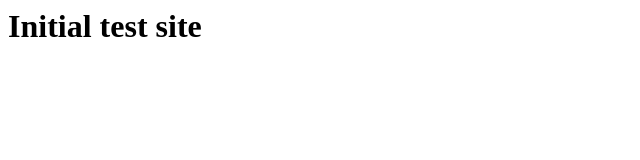
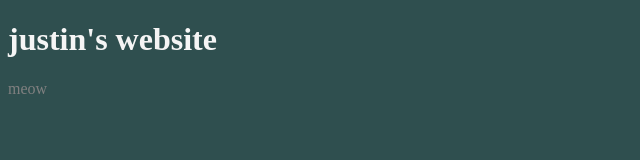
Before and after one commit to justinliang1020/justin-personal-website, a plain HTML site: page index.html in a window 1280 px wide. Shown: the whole page, without its empty margins (0-640 px from the left). Drawn offline with Linux system fonts and the light colour scheme.

Commit message:
Add styles.css

```diff
--- a/index.html
+++ b/index.html
@@ -1 +1,14 @@
-<h1>Initial test site</h1>
+<!DOCTYPE html>
+<html lang="en">
+<head>
+    <meta charset="UTF-8">
+    <meta http-equiv="X-UA-Compatible" content="IE=edge">
+    <meta name="viewport" content="width=device-width, initial-scale=1.0">
+    <link rel="stylesheet" href="styles.css">
+    <title>Justin Liang</title>
+</head>
+<body>
+    <h1>justin's website</h1>
+    <p>meow</p>
+</body>
+</html>
--- /dev/null
+++ b/styles.css
@@ -0,0 +1,11 @@
+body {
+    background-color: darkslategrey;
+}
+
+h1 {
+    color: whitesmoke;
+}
+
+p {
+    color: grey;
+}
```
